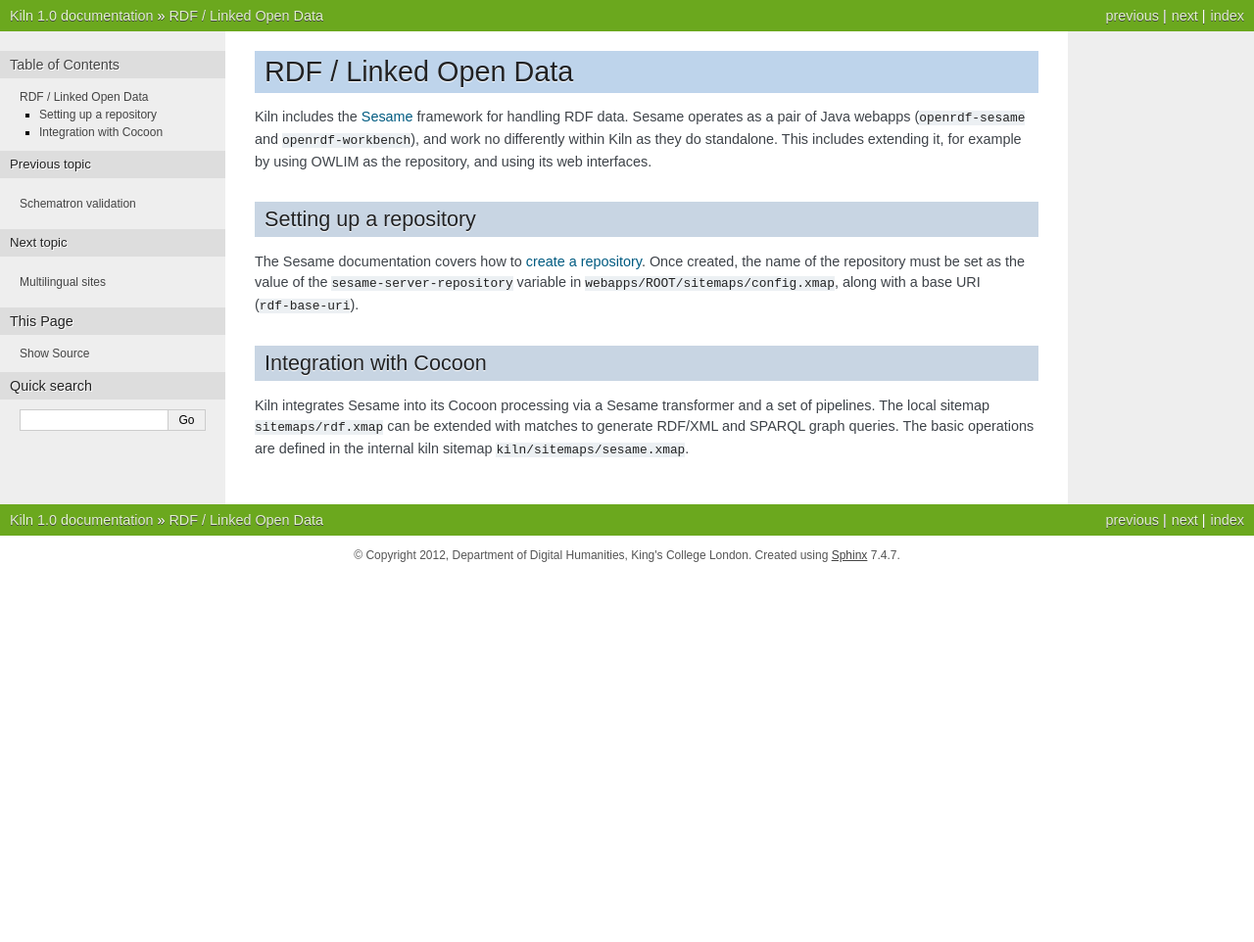
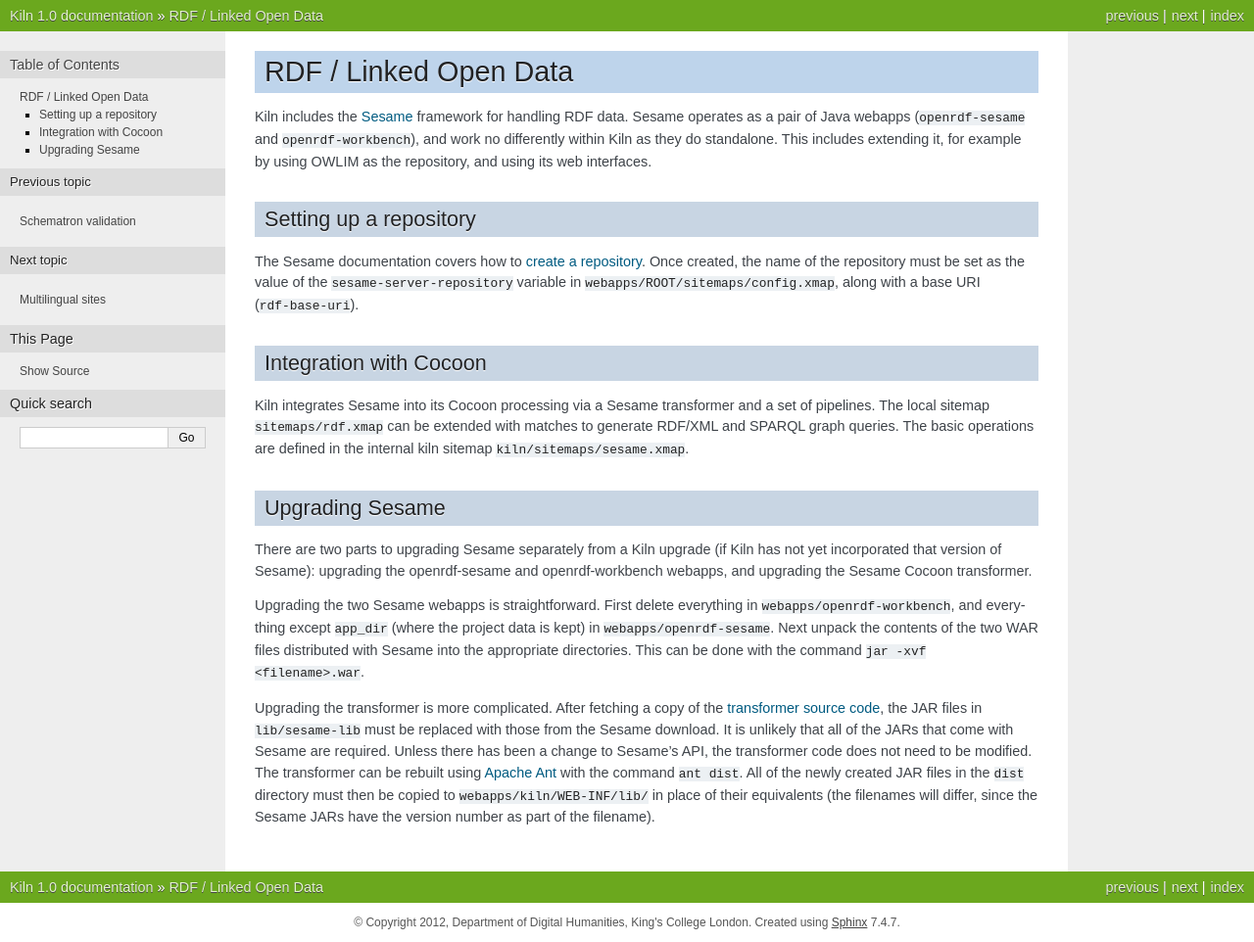
Before and after one commit to kcl-ddh/kiln, a Sphinx documentation site: the page built from docs/source/rdf.rst, in a window 1280 px wide. Shown: the whole page at 98% size. Built offline with Sphinx 7.4.7, drawn with Linux system fonts in a browser that asks for light colours; before the commit the page ends 900 px from its top, so only the background shows below that.

Commit message:
Added documentation on upgrading Sesame, in partial fulfillment of WS-48.

```diff
--- a/docs/source/rdf.rst
+++ b/docs/source/rdf.rst
@@ -27,6 +27,35 @@
 and SPARQL graph queries. The basic operations are defined in the
 internal kiln sitemap ``kiln/sitemaps/sesame.xmap``.
 
+Upgrading Sesame
+----------------
+
+There are two parts to upgrading Sesame separately from a Kiln upgrade
+(if Kiln has not yet incorporated that version of Sesame): upgrading
+the openrdf-sesame and openrdf-workbench webapps, and upgrading the
+Sesame Cocoon transformer.
+
+Upgrading the two Sesame webapps is straightforward. First delete
+everything in ``webapps/openrdf-workbench``, and everything except
+``app_dir`` (where the project data is kept) in
+``webapps/openrdf-sesame``. Next unpack the contents of the two WAR
+files distributed with Sesame into the appropriate directories. This
+can be done with the command ``jar -xvf <filename>.war``.
+
+Upgrading the transformer is more complicated. After fetching a copy
+of the `transformer source code`_, the JAR files in ``lib/sesame-lib``
+must be replaced with those from the Sesame download. It is unlikely
+that all of the JARs that come with Sesame are required. Unless there
+has been a change to Sesame's API, the transformer code does not need
+to be modified. The transformer can be rebuilt using `Apache Ant`_
+with the command ``ant dist``. All of the newly created JAR files in
+the ``dist`` directory must then be copied to
+``webapps/kiln/WEB-INF/lib/`` in place of their equivalents (the
+filenames will differ, since the Sesame JARs have the version number
+as part of the filename).
+
 
 .. _Sesame: http://www.openrdf.org/
 .. _create a repository: http://www.openrdf.org/doc/sesame2/users/ch06.html
+.. _transformer source code: https://github.com/kcl-ddh/sesame-transformer
+.. _Apache Ant: https://ant.apache.org/
```
